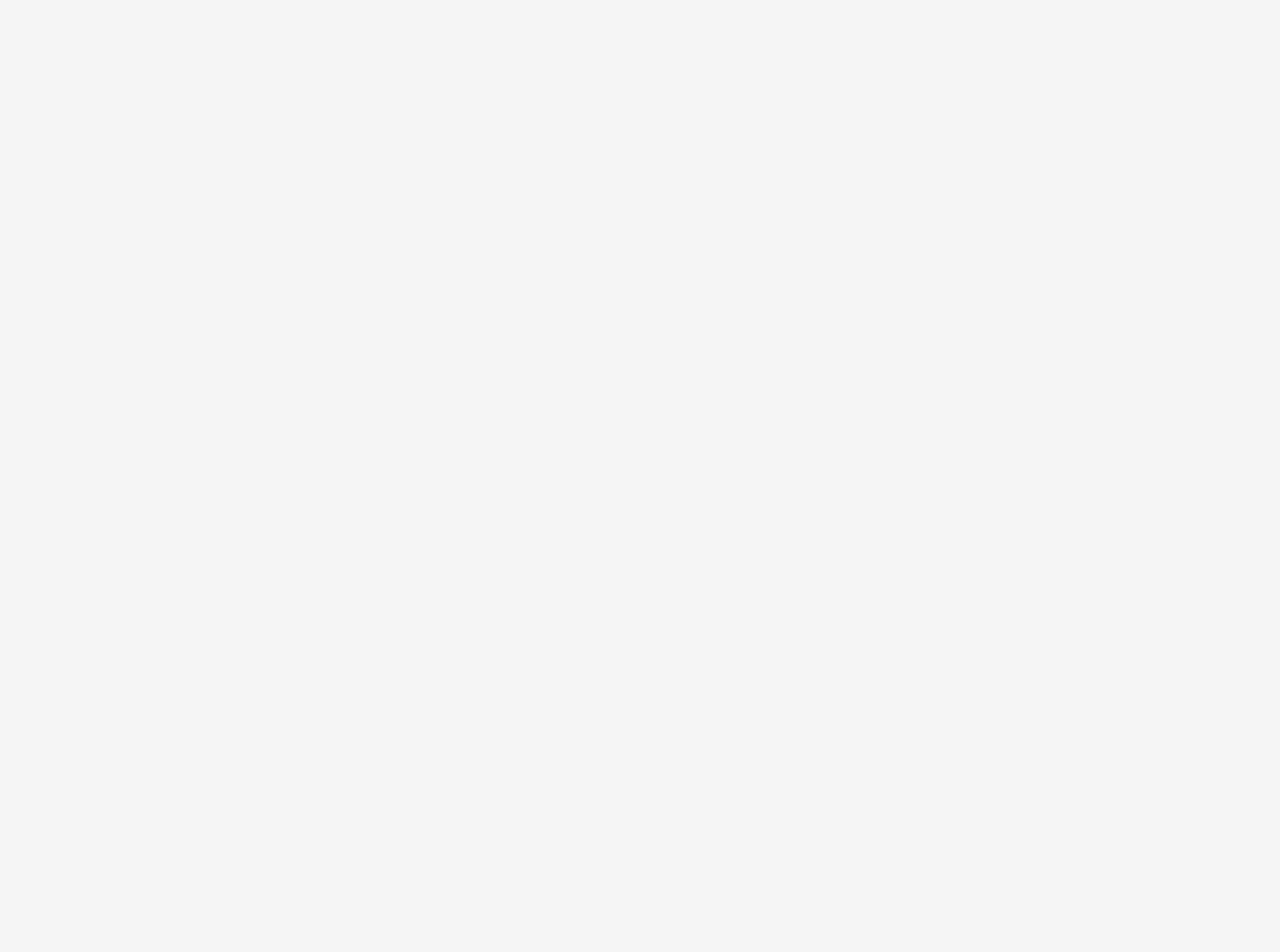
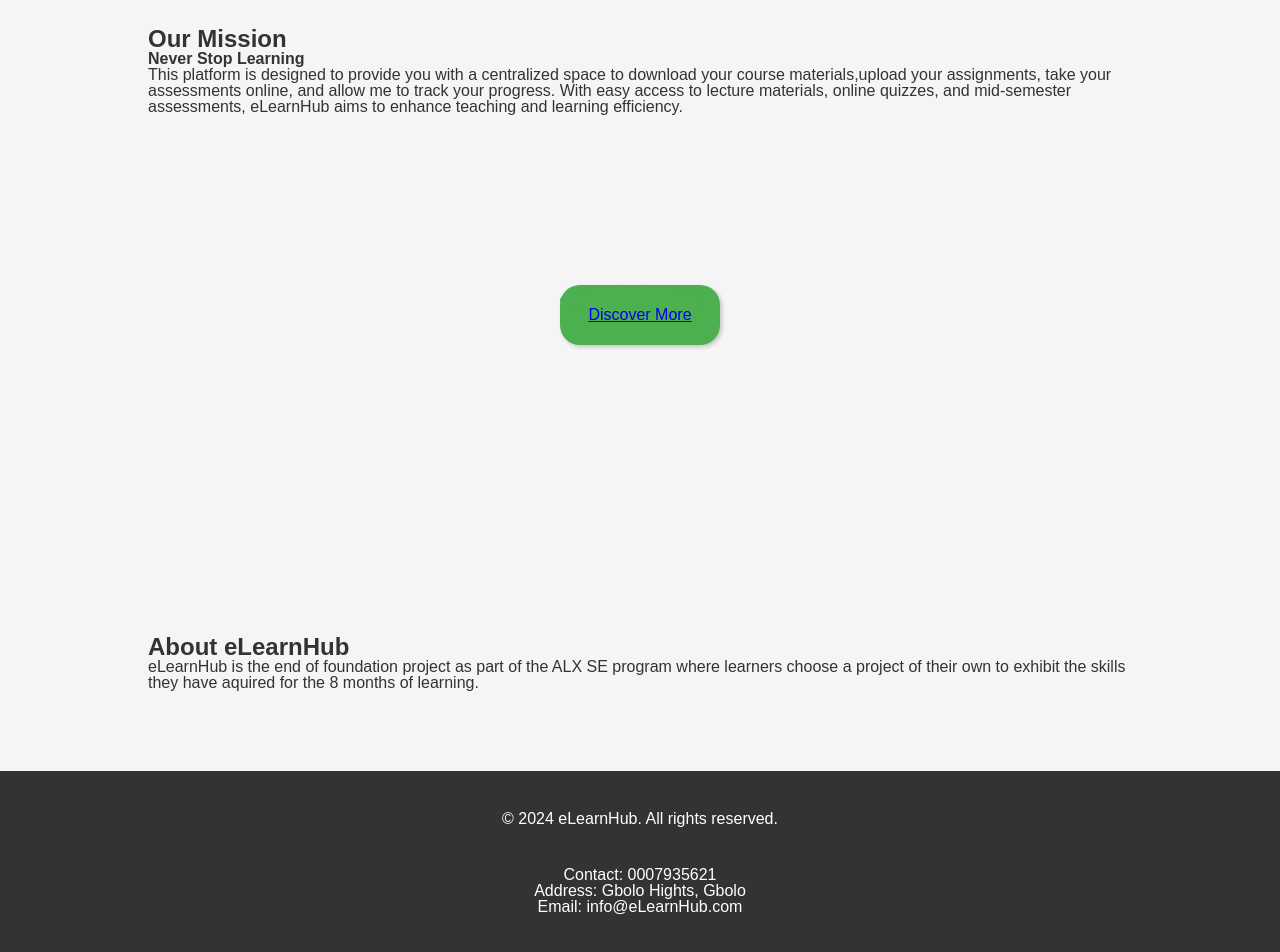
Before and after one commit to Asakippam-Simon/eLearnHub, a React (Create React App) app in the folder elearnhub/: page / in a window 1280 px wide. Shown: the part 360-1312 px from the top of the page. Before the commit the page ends 800 px from the top, so only its background shows below. Built offline with nearby package versions, Linux system fonts and the light colour scheme; no server answers.

Commit message:
Updating landing page

```diff
--- a/elearnhub/src/components/Home.js
+++ b/elearnhub/src/components/Home.js
@@ -3,13 +3,51 @@
 
 const Home = () => {
     return (
-	<nav>
-    <div>
-      <h1>Welcome to eLearnHub</h1>
-      <p>eLearnHub is a centralized platform for storing and sharing educational materials and taking online assessments</p>
-      <p>Sign Up or Login to submit your assignment or take today's online assessment.</p>
-    </div>
-      </nav>
+	<section>
+	     <div class="container">
+		<h1>Welcome to eLearnHub</h1>
+		<p>eLearnHub is a centralized platform for storing and sharing educational materials and taking online assessments</p>
+		<p>Sign Up or Login to submit your assignment or take today's online assessment.</p>
+	    </div>
+
+    <main>
+        <section id="articles">
+            <div class="container">
+                <h1>Latest Articles</h1>
+            </div>
+        </section>
+
+        <section id="home">
+            <div class="container">
+                <h2>Our Mission</h2>
+                <h4>Never Stop Learning</h4>
+                <p>This platform is designed to provide you with a centralized space to download your course materials,upload your assignments, take your assessments online, and allow me to track your progress. With easy access to lecture materials, online quizzes, and mid-semester assessments, eLearnHub aims to enhance teaching and learning efficiency.</p>
+            </div>
+            <div class="cylindrical-link-container">
+                <div class="cylindrical-link">
+                    <a href="#">Discover More</a>
+                </div>
+            </div>
+        </section>
+        <section id="about">
+            <div class="container">
+                <h2>About eLearnHub</h2>
+                <p>eLearnHub is the end of foundation project as part of the ALX SE program where learners choose a project of their own to exhibit the skills they have aquired for the 8 months of learning.</p>
+            </div>
+       </section>
+    </main>
+
+	    <footer>
+		<div class="container">
+		    <p>&copy; 2024 eLearnHub. All rights reserved.</p>
+		</div>
+		<div class="container">
+		    <p>Contact: 0007935621</p>
+		    <p> Address: Gbolo Hights, Gbolo</p>
+		    <p>Email: info@eLearnHub.com</p>
+		</div>
+	    </footer>
+</section>
   );
 };
 
--- a/elearnhub/src/components/Login.js
+++ b/elearnhub/src/components/Login.js
@@ -21,7 +21,8 @@
       navigate('/Dashboard');
   };
 
-  return (
+    return (
+	 <div class="container">
     <form onSubmit={handleLogin}>
       <h2>Login</h2>
       <input
@@ -41,6 +42,7 @@
       <button type="submit">Login</button>
       {error && <p>{error}</p>}
     </form>
+	     </div>
   );
 };
 
--- a/elearnhub/src/components/SignUp.js
+++ b/elearnhub/src/components/SignUp.js
@@ -38,7 +38,8 @@
        navigate('/Dashboard');
   };
 
-  return (
+    return (
+	 <div class="container">
     <form onSubmit={handleSignUp}>
       <h2>Sign Up</h2>
       <input
@@ -58,6 +59,7 @@
       <button type="submit">Sign Up</button>
       {error && <p style={{ color: 'red' }}>{error}</p>}
     </form>
+	     </div>
   );
 };
 
--- a/elearnhub/src/index.css
+++ b/elearnhub/src/index.css
@@ -123,3 +123,178 @@
 button:hover {
   background-color: #45a049; /* Darker green on hover */
 }
+
+
+/* New style */
+* {
+    margin: 0;
+    padding: 0;
+    box-sizing: border-box;
+}
+
+/* Global Styles */
+body {
+    font-family: Arial, sans-serif;
+}
+
+.container {
+    width: 80%;
+    margin: auto;
+    padding: 20px;
+}
+
+header {
+    background-color: #333;
+    color: #fff;
+    padding: 20px 0;
+}
+
+header h1 {
+    font-size: 24px;
+}
+
+nav ul {
+    list-style: none;
+}
+
+nav ul li {
+    display: inline;
+    margin-right: 20px;
+}
+
+nav ul li a {
+    color: #fff;
+    text-decoration: none;
+}
+
+main {
+    padding: 20px 0;
+}
+
+section {
+    padding: 40px 0;
+}
+
+footer {
+    background-color: #333;
+    color: #fff;
+    text-align: center;
+    padding: 20px 0;
+}
+
+.centered-text {
+    text-align: center;
+}
+
+.smaller-font {
+    font-size: 20px;
+}
+
+.bigger-font {
+    font-size: 32px;
+}
+
+
+.header {
+    display: flex;
+    justify-content: space-between;
+    align-items: center;
+    padding: 8px;
+    background-color: #f0f0f0;
+}
+
+.search-container {
+    position: relative;
+}
+
+.search-container input[type="text"] {
+    padding: 5px;
+    margin-right: 5px;
+    border: 1px solid #ccc;
+    border-radius: 5px;
+}
+
+.search-container button[type="submit"] {
+    padding: 8px 12px;
+    background-color: #4CAF50;
+    color: white;
+    border: none;
+    border-radius: 5px;
+    cursor: pointer;
+}
+
+.contact-link {
+    margin-left: 10px;
+}
+
+.cylindrical-link-container {
+    display: flex;
+    justify-content: center;
+    align-items: center;
+    height: 50vh; /* Adjust as needed */
+}
+
+.cylindrical-link {
+    display: inline-block;
+    background-color: #4CAF50;
+    color: white;
+    padding: 10px 20px;
+    border-radius: 20px;
+    line-height: 40px;
+    text-align: center;
+    text-decoration: none;
+    transform: translateY(-20px);
+    box-shadow: 2px 2px 4px rgba(0, 0, 0, 0.2);
+    position: relative;
+    width: 160px;
+}
+
+.cylindrical-link a {
+    display: block;
+    position: relative;
+    z-index: 1;
+}
+
+.cylindrical-link::before {
+    content: '';
+    position: absolute;
+    top: 0;
+    left: 0;
+    width: 90%;
+    height: 50%;
+    background-color: #4CAF50; /* Same as background color */
+    border-radius: 50%;
+    z-index: -1;
+}
+
+
+.newsletter-section {
+    text-align: center;
+    margin-top: 10px;
+}
+
+.newsletter-section p {
+    margin-bottom: 5px;
+}
+
+.newsletter-section input[type="email"] {
+    padding: 10px;
+    width: 200px;
+    border: 1px solid #ccc;
+    border-radius: 5px;
+    font-size: 16px;
+}
+
+.newsletter-section button[type="submit"] {
+    padding: 5px 10px;
+    background-color: #4CAF50;
+    color: white;
+    border: none;
+    border-radius: 50px;
+    cursor: pointer;
+    font-size: 16px;
+}
+
+.newsletter-section button[type="submit"]:hover {
+    background-color: #45a049;
+}
```
